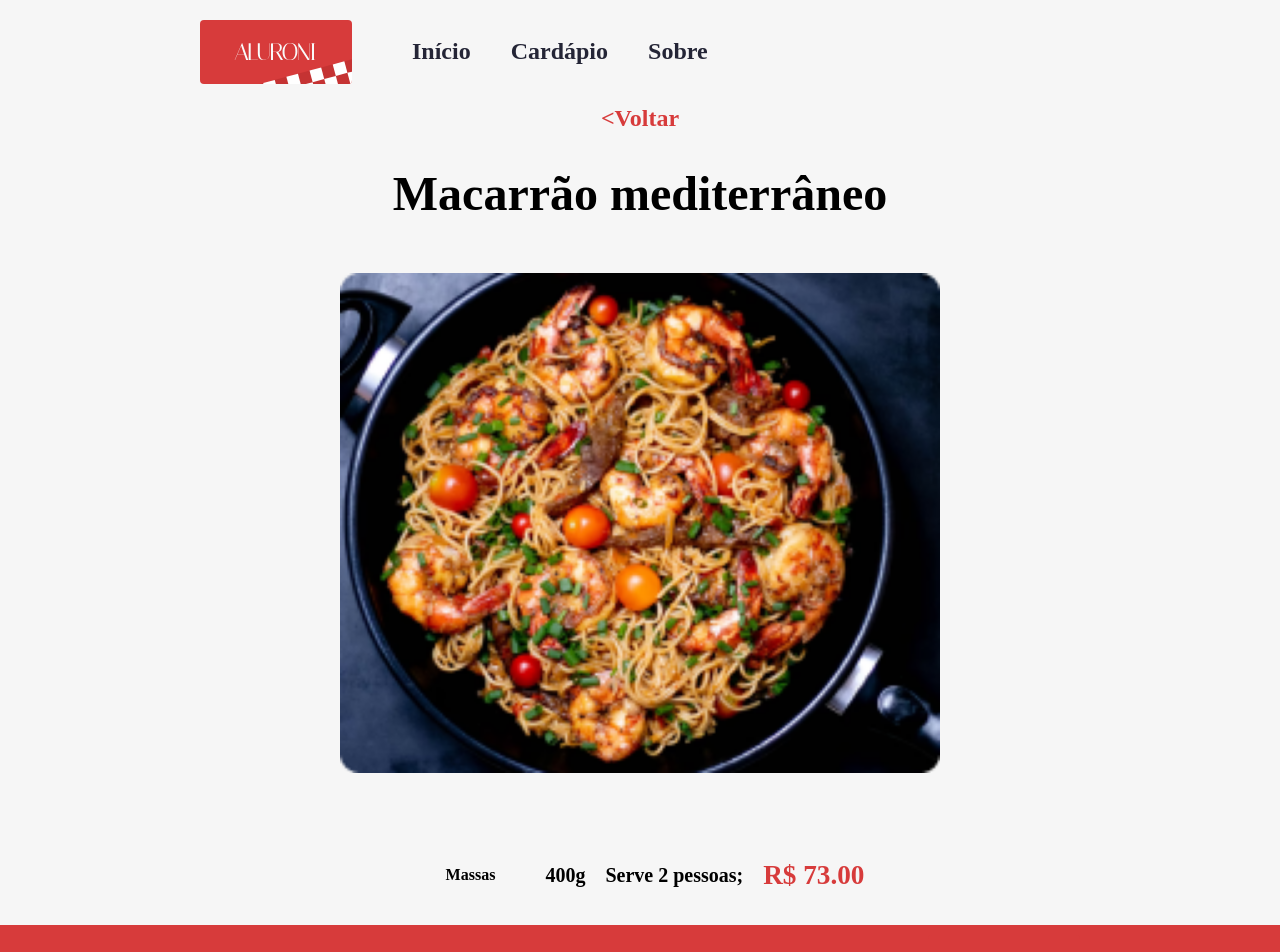
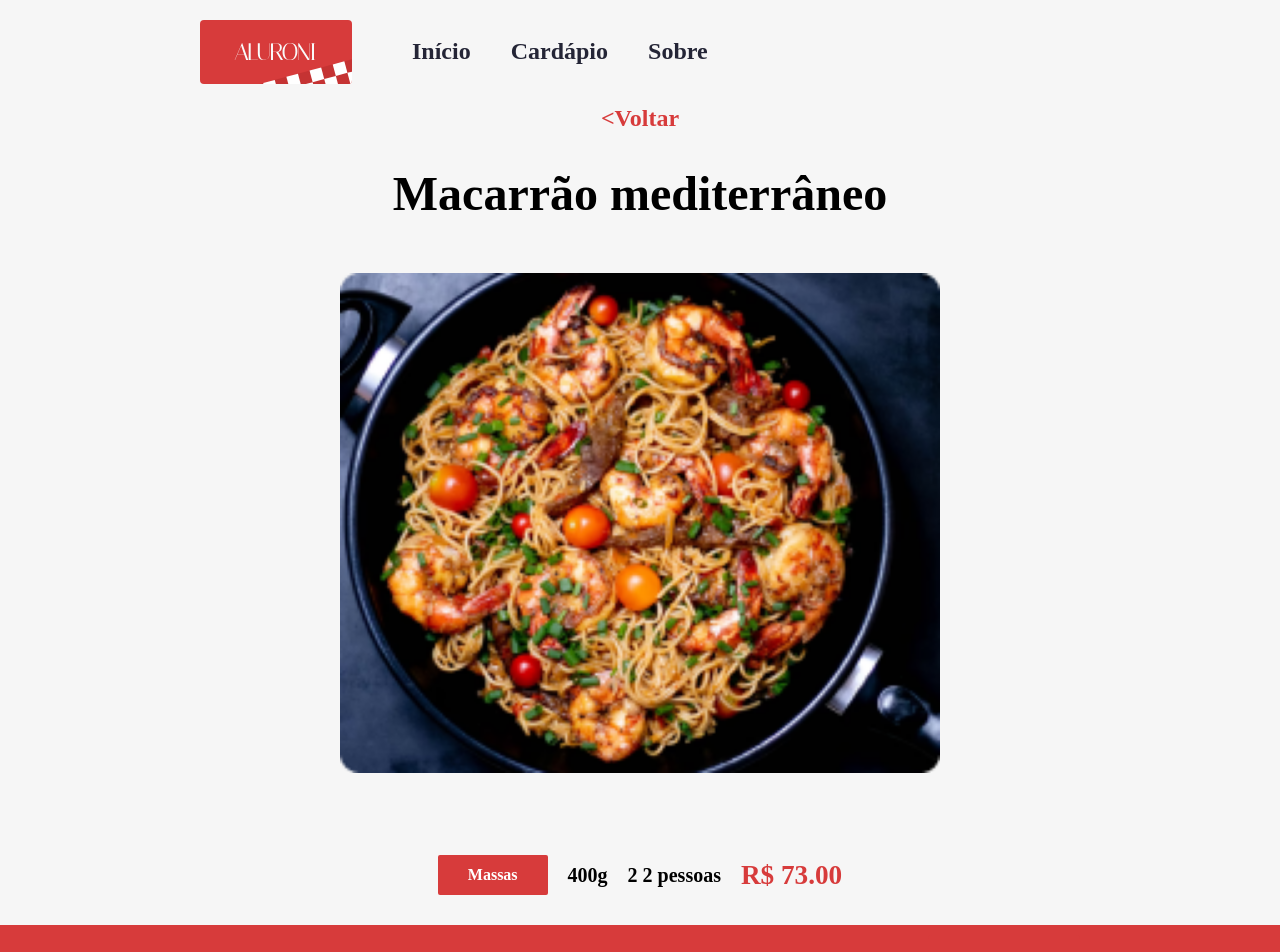
Before and after one commit to Mackenzzy/ts-aluroni, a React (Create React App) app: page /prato/1 in a window 1280 px wide. Shown: the top 952 px of the page. Built offline with nearby package versions, Linux system fonts and the light colour scheme; a web font is replaced by a local one.

Commit message:
refatorando as tags

```diff
--- /dev/null
+++ b/src/components/TagsPrato/TagsPrato.module.scss
@@ -0,0 +1,61 @@
+
+@import "styles/variaveis";
+@import "styles/breakpoints";
+
+$massas: #d73b3b;
+$carnes: #30201e;
+$combos: #e6c864;
+$veganos: #80aa40;
+
+.tags {
+  display: flex;
+  flex-wrap: wrap;
+  justify-content: space-between;
+  margin-bottom: 20px;
+  max-width: 700px;
+  @media (max-width: $desktop_xsm) {
+    justify-content: flex-end;
+  }
+  @media (max-width: $mobile) {
+    justify-content: flex-start;
+  }
+div {
+    margin: 10px;
+  }
+  &__tipo {
+    align-items: center;
+    border-radius: 2px;
+    display: flex;
+    font-weight: bold;
+    height: 40px;
+    justify-content: center;
+    padding: 10px 30px;
+    &__massas {
+      background-color: $massas;
+      color: white;
+    }
+    &__carnes {
+      background-color: $carnes;
+      color: white;
+    }
+    &__combos {
+      background-color: $combos;
+    }
+    &__veganos {
+      background-color: $veganos;
+    }
+  }
+  &__porcao,
+  &__qtdpessoas,
+  &__valor {
+    align-items: center;
+    display: flex;
+    font-size: 1.25rem;
+    font-weight: bold;
+    justify-content: center;
+  }
+  &__valor {
+    color: $red;
+    font-size: 1.7rem;
+  }
+}
--- /dev/null
+++ b/src/components/TagsPrato/index.tsx
@@ -0,0 +1,18 @@
+import styles from './TagsPrato.module.scss';
+import classNames from 'classnames';
+import { Prato } from 'Types/Prato';
+export default function TagsPrato({
+    category, size, serving, price
+}: Prato) {
+    return (
+        <div className={styles.tags}>
+            <div className={classNames({
+                [styles.tags__tipo]: true,
+                [styles[`tags__tipo__${category.label.toLowerCase()}`]]: true
+            })}>{category.label}</div>
+            <div className={styles.tags__porcao}>{size}g</div>
+            <div className={styles.tags__qtdpessoas}>{serving} 2 pessoa{serving === 1 ? '' : 's'}</div>
+            <div className={styles.tags__valor}>R$ {price.toFixed(2)}</div>
+        </div>
+    );
+}
--- a/src/pages/Cardapio/Itens/Item/Item.module.scss
+++ b/src/pages/Cardapio/Itens/Item/Item.module.scss
@@ -1,10 +1,6 @@
 @import "styles/variaveis";
 @import "styles/breakpoints";
 
-$massas: #d73b3b;
-$carnes: #30201e;
-$combos: #e6c864;
-$veganos: #80aa40;
 
 .item {
   display: flex;
@@ -47,56 +43,4 @@
       margin-bottom: 20px;
     }
   }
-  &__tags {
-    display: flex;
-    flex-wrap: wrap;
-    justify-content: space-between;
-    margin-bottom: 20px;
-    max-width: 700px;
-    @media (max-width: $desktop_xsm) {
-      justify-content: flex-end;
-    }
-    @media (max-width: $mobile) {
-      justify-content: flex-start;
-    }
-    > div {
-      margin: 10px;
-    }
-  }
-  &__tipo {
-    align-items: center;
-    border-radius: 2px;
-    display: flex;
-    font-weight: bold;
-    height: 40px;
-    justify-content: center;
-    padding: 10px 30px;
-    &__massas {
-      background-color: $massas;
-      color: white;
-    }
-    &__carnes {
-      background-color: $carnes;
-      color: white;
-    }
-    &__combos {
-      background-color: $combos;
-    }
-    &__veganos {
-      background-color: $veganos;
-    }
-  }
-  &__porcao,
-  &__qtdpessoas,
-  &__valor {
-    align-items: center;
-    display: flex;
-    font-size: 1.25rem;
-    font-weight: bold;
-    justify-content: center;
-  }
-  &__valor {
-    color: $red;
-    font-size: 1.7rem;
-  }
 }
--- a/src/pages/Cardapio/Itens/Item/index.tsx
+++ b/src/pages/Cardapio/Itens/Item/index.tsx
@@ -1,7 +1,6 @@
 import styles from './Item.module.scss';
-
-import classNames from 'classnames';
 import { Prato } from 'Types/Prato';
+import TagsPrato from 'components/TagsPrato';
 
 
 
@@ -17,15 +16,10 @@
           <h2> {title} </h2>
           <p> {description} </p>
         </div>
-        <div className={styles.item__tags}>
-          <div className={classNames({
-            [styles.item__tipo]: true,
-            [styles[`item__tipo__${category.label.toLowerCase()}`]]: true
-          })}>{category.label}</div>
-          <div className={styles.item__porcao}>{size}g</div>
-          <div className={styles.item__qtdpessoas}>{serving} 2 pessoa{serving === 1 ? '' : 's'}</div>
-          <div className={styles.item__valor}>R$ {price.toFixed(2)}</div>
-        </div>
+        <TagsPrato
+          {...props}
+          />
+
       </div>
     </div>
   );
--- a/src/pages/Prato/Prato.module.scss
+++ b/src/pages/Prato/Prato.module.scss
@@ -38,59 +38,3 @@
     justify-content: space-between;
   }
 }
-$massas: #d73b3b;
-$carnes: #30201e;
-$combos: #e6c864;
-$veganos: #80aa40;
-.tags {
-  display: flex;
-  flex-wrap: wrap;
-  justify-content: space-between;
-  margin-bottom: 20px;
-  max-width: 700px;
-  @media (max-width: $desktop_xsm) {
-    justify-content: flex-end;
-  }
-  @media (max-width: $mobile) {
-    justify-content: flex-start;
-  }
-div {
-    margin: 10px;
-  }
-  &__tipo {
-    align-items: center;
-    border-radius: 2px;
-    display: flex;
-    font-weight: bold;
-    height: 40px;
-    justify-content: center;
-    padding: 10px 30px;
-    &__massas {
-      background-color: $massas;
-      color: white;
-    }
-    &__carnes {
-      background-color: $carnes;
-      color: white;
-    }
-    &__combos {
-      background-color: $combos;
-    }
-    &__veganos {
-      background-color: $veganos;
-    }
-  }
-  &__porcao,
-  &__qtdpessoas,
-  &__valor {
-    align-items: center;
-    display: flex;
-    font-size: 1.25rem;
-    font-weight: bold;
-    justify-content: center;
-  }
-  &__valor {
-    color: $red;
-    font-size: 1.7rem;
-  }
-}
--- a/src/pages/Prato/index.tsx
+++ b/src/pages/Prato/index.tsx
@@ -1,8 +1,8 @@
 import styles from './Prato.module.scss';
 import { useParams, useNavigate } from 'react-router-dom'
-import classNames from 'classnames';
 import cardapio from 'data/cardapio.json';
 import NotFound from 'pages/NotFound';
+import TagsPrato from 'components/TagsPrato';
 
 
 export default function Prato() {
@@ -34,24 +34,9 @@
             </div>
             <div className={styles.conteudo}>
                 <p className={styles.conteudo__descricao}></p>
-                <div className={styles.tags}>
-                    <div className={classNames({
-                        [styles.tags__tipo]: true,
-                        [styles[`tags__${prato.category.label.toLowerCase()}`]]: true
-                    })}>
-                        {prato.category.label}
-                    </div>
-                    <div className={styles.tags__porcao}>
-                        {prato.size}g
-                    </div>
-                    <div className={styles.tags__qtdpessoas}>
-                        Serve {prato.serving} pessoa{prato.serving === 1 ? '' : 's'};
-                    </div>
-                    <div className={styles.tags__valor}>
-                        R$ {prato.price.toFixed(2)}
-                    </div>
-
-                </div>
+                <TagsPrato
+                {...prato}
+                />
             </div>
         </section>
         </>
```
